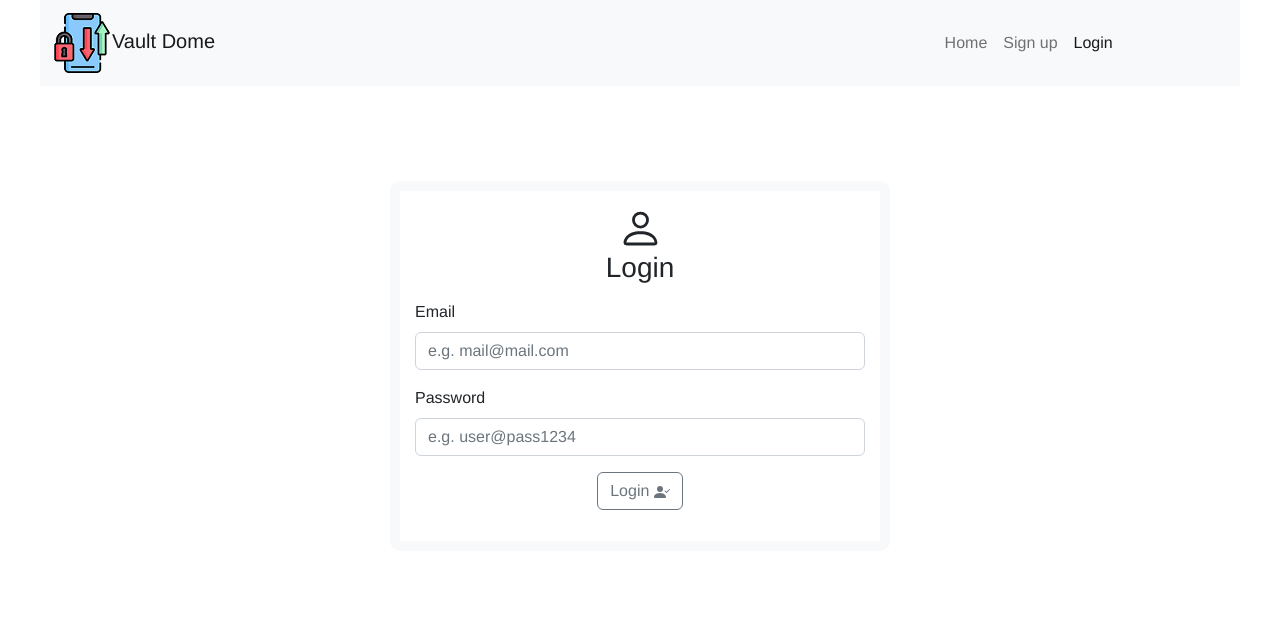
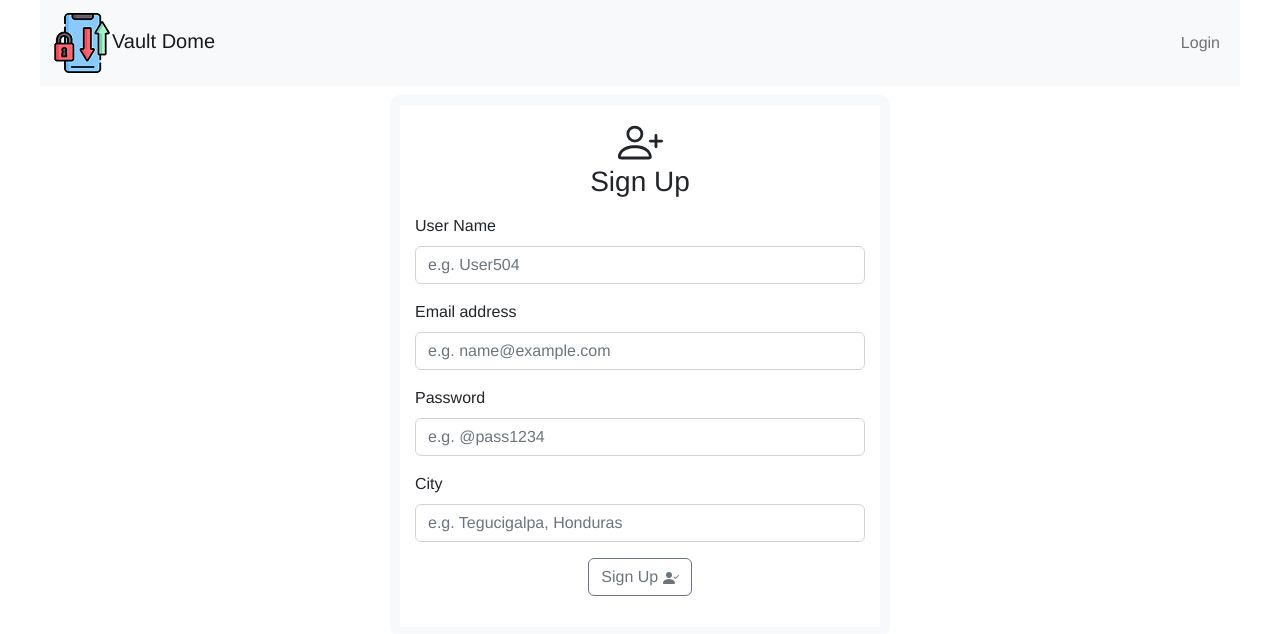
Before and after one commit to Jorge-Chinchilla/VaultDome, a Vue app in the folder app/: page /signup in a window 1280 px wide. Before the commit this address led to /login. Shown: the top 634 px of the page. Built offline with nearby package versions, Linux system fonts and the light colour scheme.

Commit message:
Update to login and signup, adding transition fade to app

```diff
--- a/app/src/assets/main.css
+++ b/app/src/assets/main.css
@@ -1 +1,16 @@
 @import "./base.css";
+
+.clicklable {
+    cursor: pointer;
+}
+
+/* we will explain what these classes do next! */
+.v-enter-active,
+.v-leave-active {
+  transition: opacity 0.5s ease;
+}
+
+.v-enter-from,
+.v-leave-to {
+  opacity: 0;
+}
--- a/app/src/router/index.ts
+++ b/app/src/router/index.ts
@@ -13,6 +13,9 @@ const router = createRouter({
 			path: "/",
 			name: "Home",
 			component: ProfileView,
+			meta: {
+				requireAuth: true,
+			},
 		},
 		{
 			path: "/login",
@@ -28,23 +31,32 @@ const router = createRouter({
 			path: "/profile",
 			name: "Profile",
 			component: ProfileView,
+			meta: {
+				requireAuth: true,
+			},
 		},
 		{
 			path: "/crudUsers",
 			name: "Users Dashboard",
 			component: CrudUsersView,
+			meta: {
+				requireAuth: true,
+			},
 		},
 		{
 			path: "/binnacle",
 			name: "Binnacle",
 			component: BinnacleView,
-		}
+			meta: {
+				requireAuth: true,
+			},
+		},
 	],
 });
 
 router.beforeEach((to, from) => {
 	const session = useSessionStore();
-	if (!session.token && to.name !== "Login") return "/login";
+	if (!session.token && to.meta.requireAuth) return "/login";
 });
 
 export default router;
--- a/app/src/views/LoginView.vue
+++ b/app/src/views/LoginView.vue
@@ -10,6 +10,7 @@
 			return {
 				email: null,
 				password: null,
+				showErrorMessage: false,
 			};
 		},
 		computed: {
@@ -22,6 +23,11 @@
 				if (response.data) {
 					this.saveToken(response.data?.accessToken);
 					this.$router.push("/profile");
+				} else {
+					this.showErrorMessage = true;
+					setTimeout(() => {
+						this.showErrorMessage = false;
+					}, 3000);
 				}
 			},
 		},
@@ -48,16 +54,10 @@
 				>
 					<span class="navbar-toggler-icon"></span>
 				</button>
-				<div class="collapse navbar-collapse" id="navbarNav" style="padding-left: 60%">
+				<div class="collapse navbar-collapse justify-content-end" id="navbarNav">
 					<ul class="navbar-nav">
-						<li class="nav-item">
-							<a class="nav-link" aria-current="page" href="#">Home</a>
-						</li>
-						<li class="nav-item">
-							<a class="nav-link" href="#">Sign up</a>
-						</li>
-						<li class="nav-item">
-							<a class="nav-link active" href="#">Login</a>
+						<li class="nav-item clicklable">
+							<a class="nav-link" @click="$router.push('/signup')">Sign up</a>
 						</li>
 					</ul>
 				</div>
@@ -96,6 +96,12 @@
 						</svg>
 					</button>
 				</div>
+
+				<Transition>
+					<div v-show="showErrorMessage" class="mt-3">
+						<small class="text-danger text-uppercase">Wrong credentials, try again...</small>
+					</div>
+				</Transition>
 			</div>
 		</div>
 		<!--Sign up ends-->
--- a/app/src/views/SignUpView.vue
+++ b/app/src/views/SignUpView.vue
@@ -1,6 +1,39 @@
 <script lang="ts">
+	import { mapActions } from "pinia";
+	import { useSessionStore } from "../stores/session";
+
+	import apiRequest from "../utils/apiRequest";
+
 	export default {
 		name: "SignUpView",
+		data: function () {
+			return {
+				userName: null,
+				email: null,
+				password: null,
+				city: null,
+				showErrorMessage: false,
+			};
+		},
+		methods: {
+			...mapActions(useSessionStore, ["saveToken", "dropToken"]),
+			signUp: async function () {
+				const response = await apiRequest("/api/auth/register", { email: this.email, password: this.password, username: this.userName });
+				console.debug(response);
+				if (response?.data?.accessToken) {
+					this.saveToken(response.data?.accessToken);
+					this.$router.push("/profile");
+				} else {
+					this.showErrorMessage = true;
+					setTimeout(() => {
+						this.showErrorMessage = false;
+					}, 3000);
+				}
+			},
+		},
+		beforeMount() {
+			this.dropToken();
+		},
 	};
 </script>
 
@@ -21,16 +54,10 @@
 				>
 					<span class="navbar-toggler-icon"></span>
 				</button>
-				<div class="collapse navbar-collapse" id="navbarNav" style="padding-left: 60%">
+				<div class="collapse navbar-collapse justify-content-end" id="navbarNav" style="padding-left: 60%">
 					<ul class="navbar-nav">
-						<li class="nav-item">
-							<a class="nav-link" aria-current="page" href="#">Home</a>
-						</li>
-						<li class="nav-item">
-							<a class="nav-link active" href="#">Sign up</a>
-						</li>
-						<li class="nav-item">
-							<a class="nav-link" href="#">Login</a>
+						<li class="nav-item clicklable">
+							<a class="nav-link" @click="$router.push('/login')">Login</a>
 						</li>
 					</ul>
 				</div>
@@ -51,23 +78,23 @@
 					<h3>Sign Up</h3>
 				</div>
 				<div class="mb-3">
-					<label for="UserName" class="form-label">User Name</label>
-					<input type="text" class="form-control" id="UserName" placeholder="e.g. User504" />
+					<label for="user-name" class="form-label">User Name</label>
+					<input v-model="userName" type="text" class="form-control" id="user-name" placeholder="e.g. User504" />
 				</div>
 				<div class="mb-3">
 					<label for="email" class="form-label">Email address</label>
-					<input type="email" class="form-control" id="email" placeholder="e.g. name@example.com" />
+					<input v-model="email" type="email" class="form-control" id="email" placeholder="e.g. name@example.com" />
 				</div>
 				<div class="mb-3">
 					<label for="password" class="form-label">Password</label>
-					<input type="password" class="form-control" id="password" placeholder="e.g. @pass1234" />
+					<input v-model="password" type="password" class="form-control" id="password" placeholder="e.g. @pass1234" />
 				</div>
 				<div class="mb-3">
-					<label for="City" class="form-label">City</label>
-					<input type="text" class="form-control" id="City" placeholder="e.g. Tegucigalpa, Honduras" />
+					<label for="city" class="form-label">City</label>
+					<input v-model="city" type="text" class="form-control" id="city" placeholder="e.g. Tegucigalpa, Honduras" />
 				</div>
 				<div id="btn-sup" class="mb-3">
-					<button id="" type="button" class="btn btn-outline-secondary">
+					<button id="" type="button" class="btn btn-outline-secondary" @click="signUp">
 						Sign Up
 						<svg xmlns="http://www.w3.org/2000/svg" width="16" height="16" fill="currentColor" class="bi bi-person-check-fill" viewBox="0 0 16 16">
 							<path
@@ -78,6 +105,12 @@
 						</svg>
 					</button>
 				</div>
+
+				<Transition>
+					<div v-show="showErrorMessage" class="mt-3">
+						<small class="text-danger text-uppercase">Can't create user, try again...</small>
+					</div>
+				</Transition>
 			</div>
 		</div>
 		<!--Sign up ends-->
```
Also changed, not shown: 1 other file (tests, documents, lock files or other folders).
